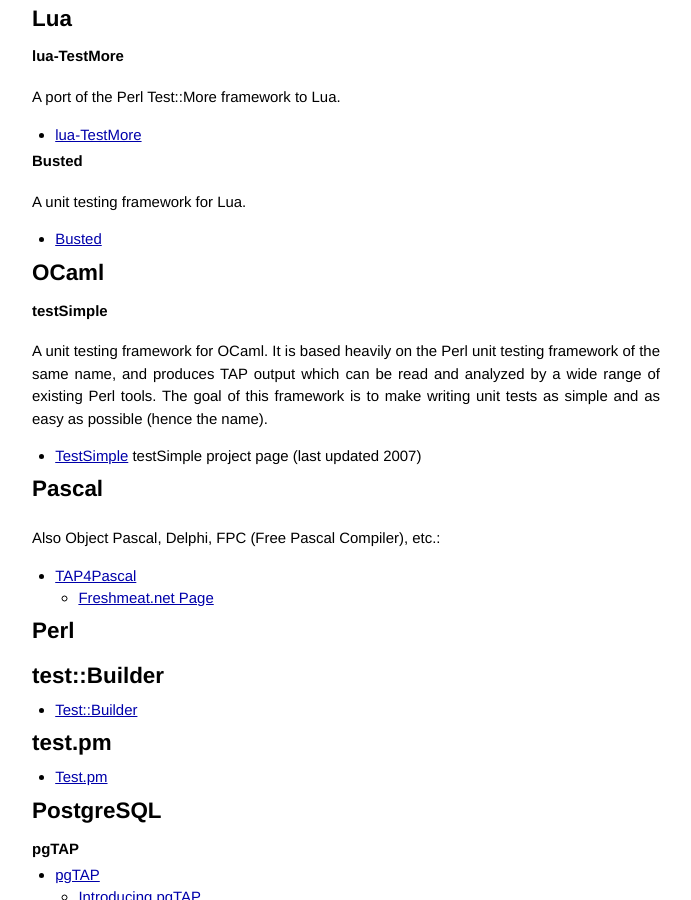
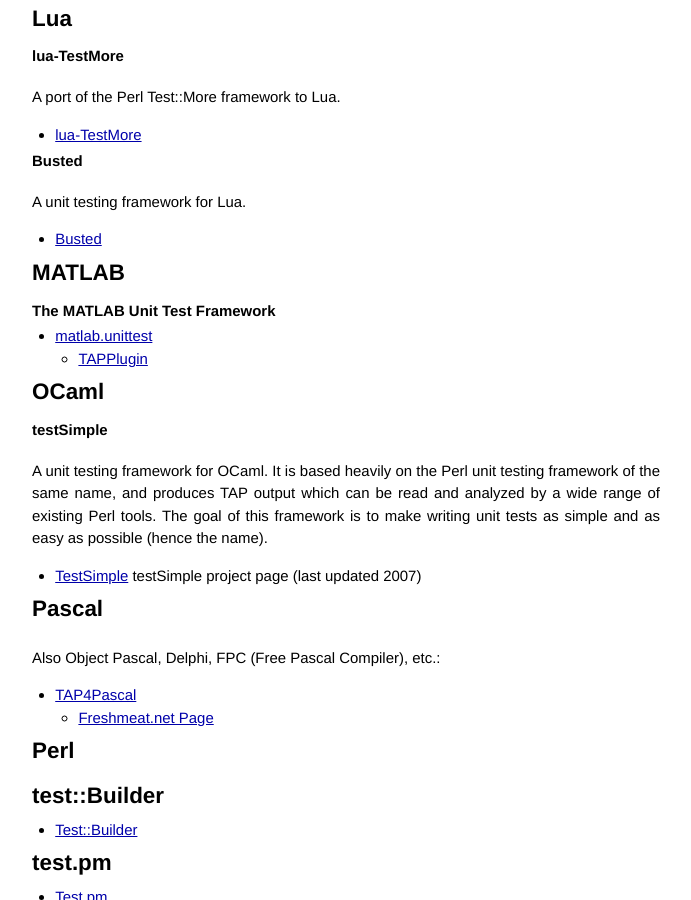
Before and after one commit to TestAnything/testanything.github.io, a Jekyll site: the page built from producers.md, in a window 1280 px wide and 900 px high, scrolled down 3384 px. Shown: the whole window, without its empty margins (294-985 px from the left). Built offline with Jekyll 4.4.1, drawn with Linux system fonts in a browser that asks for light colours; Markdown is read by kramdown in place of the engine named in the settings.

Commit message:
Adding the MATLAB Unit Test Framework
MATLAB's test framework now has a plugin that produces tap output. Adding relevant info here

```diff
--- a/producers.md
+++ b/producers.md
@@ -145,6 +145,13 @@
 
 -    [Busted](http://olivinelabs.com/busted/)
 
+## MATLAB
+
+### The MATLAB Unit Test Framework
+
+-    [matlab.unittest](http://www.mathworks.com/help/matlab/matlab-unit-test-framework.html)
+     -    [TAPPlugin](http://www.mathworks.com/help/matlab/ref/matlab.unittest.plugins.tapplugin-class.html)
+
 ## OCaml
 
 ### testSimple
```
